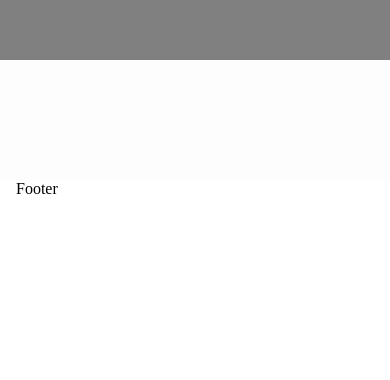
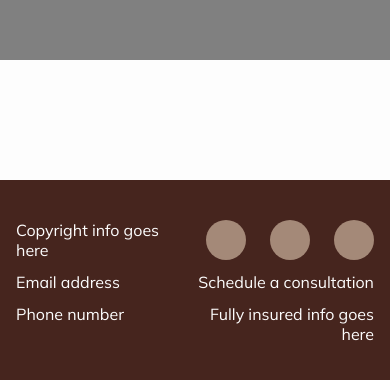
Before and after one commit to dot-slash-digital/tng-web, a Next.js app: page /contact in a window 390 px wide. Shown: the part 1508-1888 px from the top of the page. Before the commit the page ends 1706 px from the top, so only its background shows below. Built offline with nearby package versions, Linux system fonts and the light colour scheme.

Commit message:
[Footer] Desktop breakpoint

```diff
--- a/app/components/footer.tsx
+++ b/app/components/footer.tsx
@@ -1,15 +1,64 @@
+import Link from "next/link";
+
 import SectionContainer from "@components/section-container";
 import content from "@content";
 
 import styles from "@styles/footer.module.scss";
 
+const RowLink = ({
+  destination,
+  label,
+}: {
+  destination: string;
+  label: string;
+}) => {
+  const linkProps = {
+    className: styles["row-link"],
+    href: destination,
+  };
+
+  return (
+    <div className={styles["row-link-container"]}>
+      {destination.startsWith("/") ? (
+        <Link {...linkProps}>{label}</Link>
+      ) : (
+        <a {...linkProps}>{label}</a>
+      )}
+    </div>
+  );
+};
+
 export default () => {
-  const { copyright, ctaLink, email, phone, socialMediaLinks } =
+  const { copyright, ctaLink, email, insurance, phone, socialMediaLinks } =
     content.global.footer;
 
   return (
     <div className={styles.component}>
-      <SectionContainer>Footer</SectionContainer>
+      <SectionContainer>
+        <div className={styles.content}>
+          <div className={styles.left}>
+            <div className={styles.row}>{copyright}</div>
+            <RowLink destination={`mailto:${email}`} label={email} />
+            <RowLink destination={`tel:${phone}`} label={phone} />
+          </div>
+          <div className={styles.right}>
+            <div className={styles["social-media-links"]}>
+              {socialMediaLinks.map(({ destination, icon }, index) => (
+                <a
+                  className={styles["social-media-link"]}
+                  href={destination}
+                  key={index}
+                  target="_blank"
+                >
+                  {icon}
+                </a>
+              ))}
+            </div>
+            <RowLink destination={ctaLink.destination} label={ctaLink.label} />
+            <div className={styles.row}>{insurance}</div>
+          </div>
+        </div>
+      </SectionContainer>
     </div>
   );
 };
--- a/app/content.ts
+++ b/app/content.ts
@@ -28,7 +28,11 @@ const navbarLinks: NavbarLink[] = [
     prominent: true,
   },
 ];
-const socialMediaLinks: SocialMediaLink[] = [];
+const socialMediaLinks: SocialMediaLink[] = [
+  { destination: "", icon: "" },
+  { destination: "", icon: "" },
+  { destination: "", icon: "" },
+];
 const services: Service[] = [
   {
     title: "Home Remodeling",
@@ -189,6 +193,7 @@ export default {
         label: "Schedule a consultation",
         destination: routes[Page.CONTACT],
       },
+      insurance: "Fully insured info goes here",
     },
   },
   home: {
--- a/app/styles/components/footer.module.scss
+++ b/app/styles/components/footer.module.scss
@@ -0,0 +1,57 @@
+@use "@colors" as colors;
+@use "@fonts" as fonts;
+
+.component {
+  background-color: colors.$brown-500;
+  padding: 40px 0;
+}
+
+.content {
+  display: flex;
+  justify-content: space-between;
+}
+
+.left,
+.right {
+  display: flex;
+  flex-direction: column;
+  gap: 12px;
+}
+
+.right {
+  text-align: right;
+
+  .row-link-container {
+    justify-content: flex-end;
+  }
+}
+
+.row,
+.row-link {
+  @include fonts.paragraph;
+  color: colors.$white;
+}
+
+.row-link {
+  text-decoration: none;
+}
+
+.row-link-container {
+  display: flex;
+}
+
+.social-media-links {
+  display: flex;
+  justify-content: flex-end;
+  gap: 24px;
+}
+
+.social-media-link {
+  background-color: colors.$brown-300;
+  width: 40px;
+  height: 40px;
+  border-radius: 40px;
+  display: flex;
+  align-items: center;
+  justify-content: center;
+}
```
